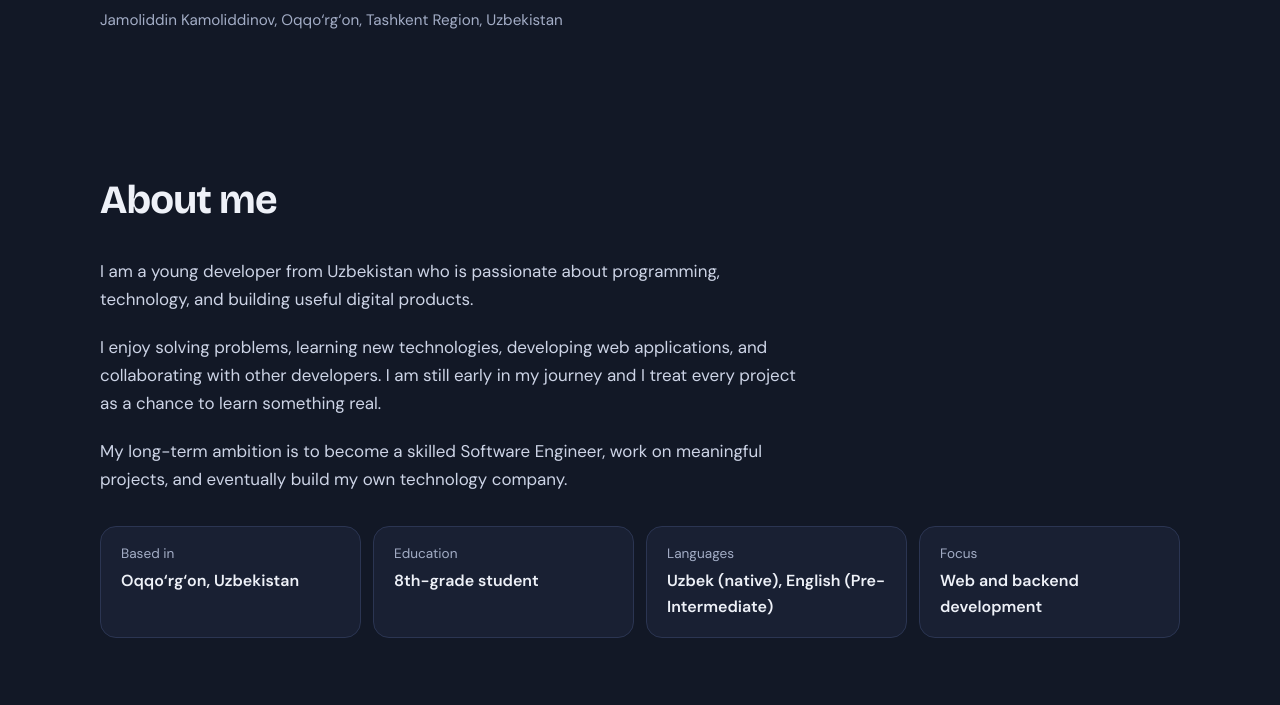
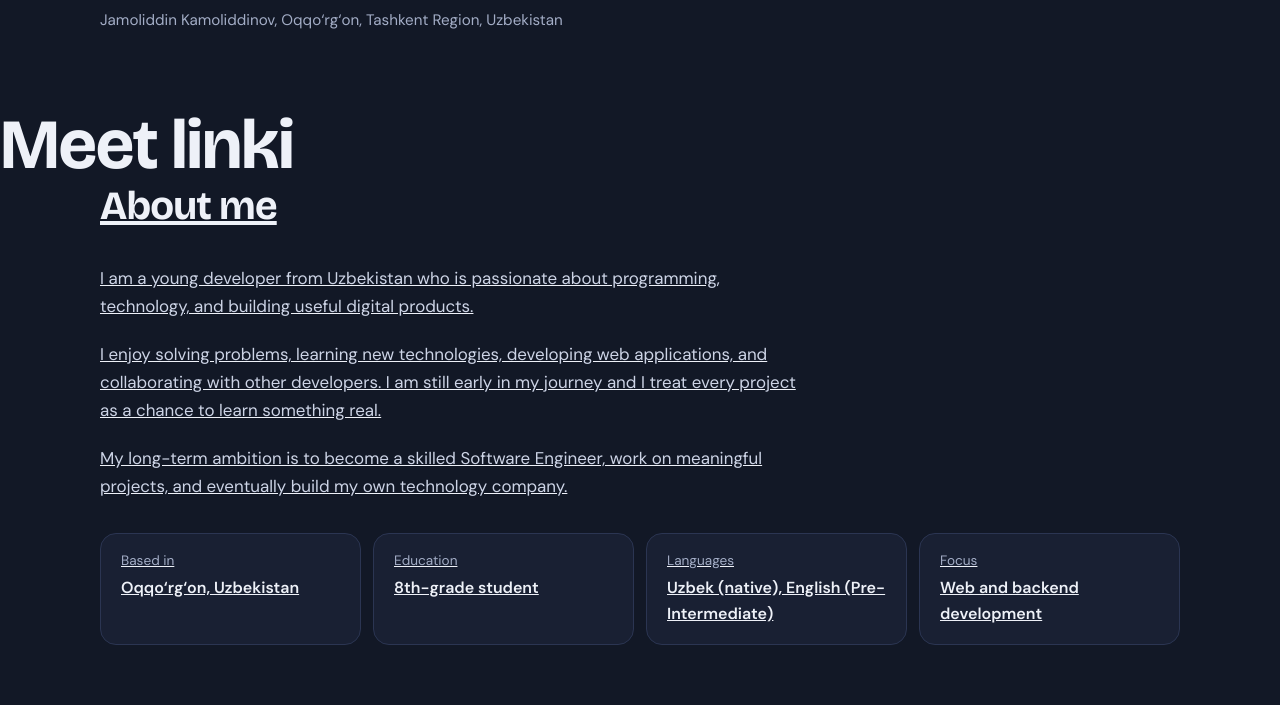
Before and after one commit to Jamoliddin-Kamoliddin67pro/Portfolio, a plain HTML site: page index.html in a window 1280 px wide. Shown: the part 535-1240 px from the top of the page. Drawn offline with nearby package versions, Linux system fonts and the light colour scheme.

Commit message:
Add Meet section with link to Google Meet

```diff
--- a/index.html
+++ b/index.html
@@ -182,6 +182,10 @@ footer{border-top:1px solid var(--line);padding:2rem 0;color:var(--muted);font-s
         </div>
       </div>
     </div>
+    <section>
+      <h1>Meet linki</h1>
+      <a href="https://meet.google.com/jwx-ibor-xvh>Meetga kirish</a>
+    </section>
   </section>
 
   <!-- ABOUT -->
```
